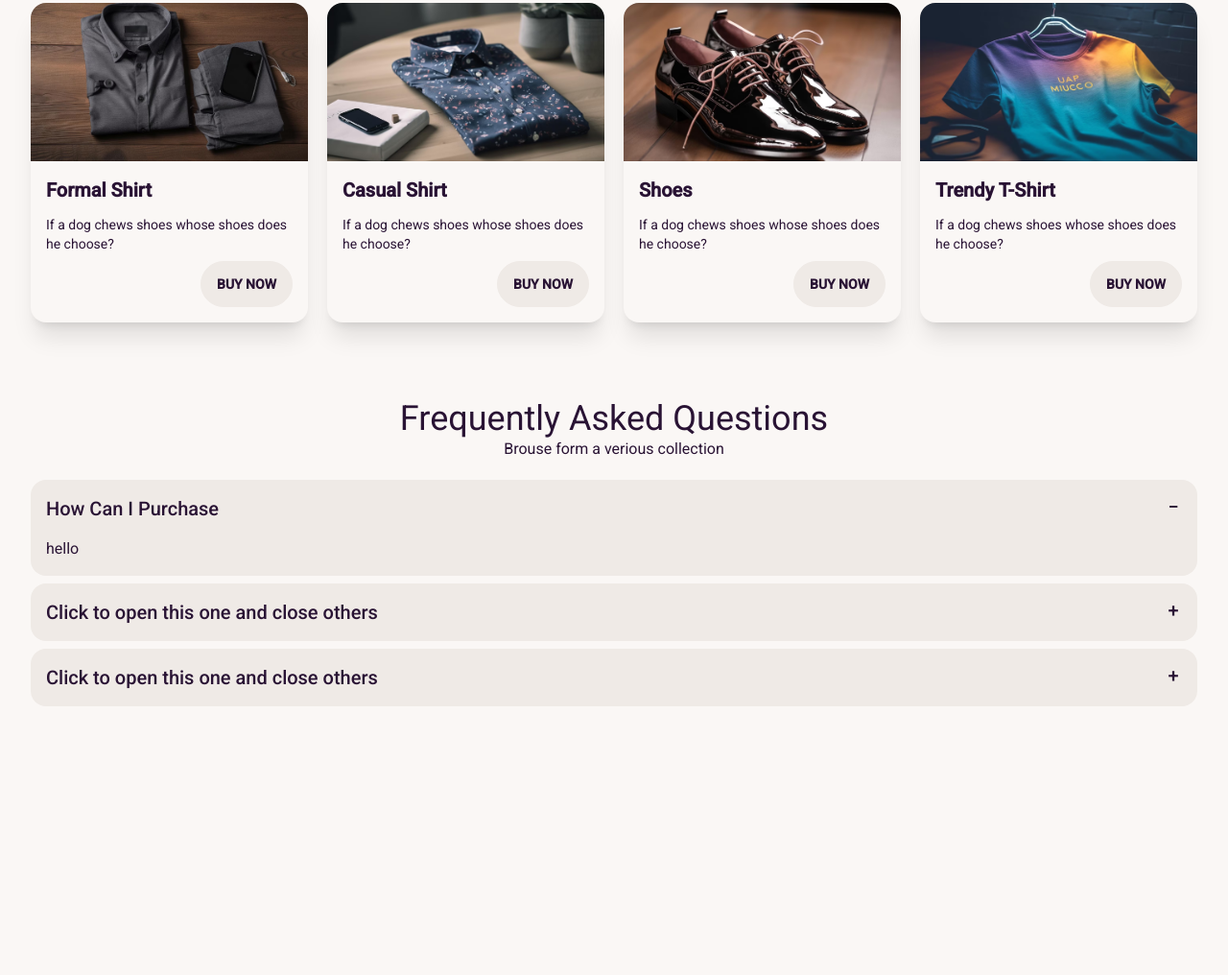
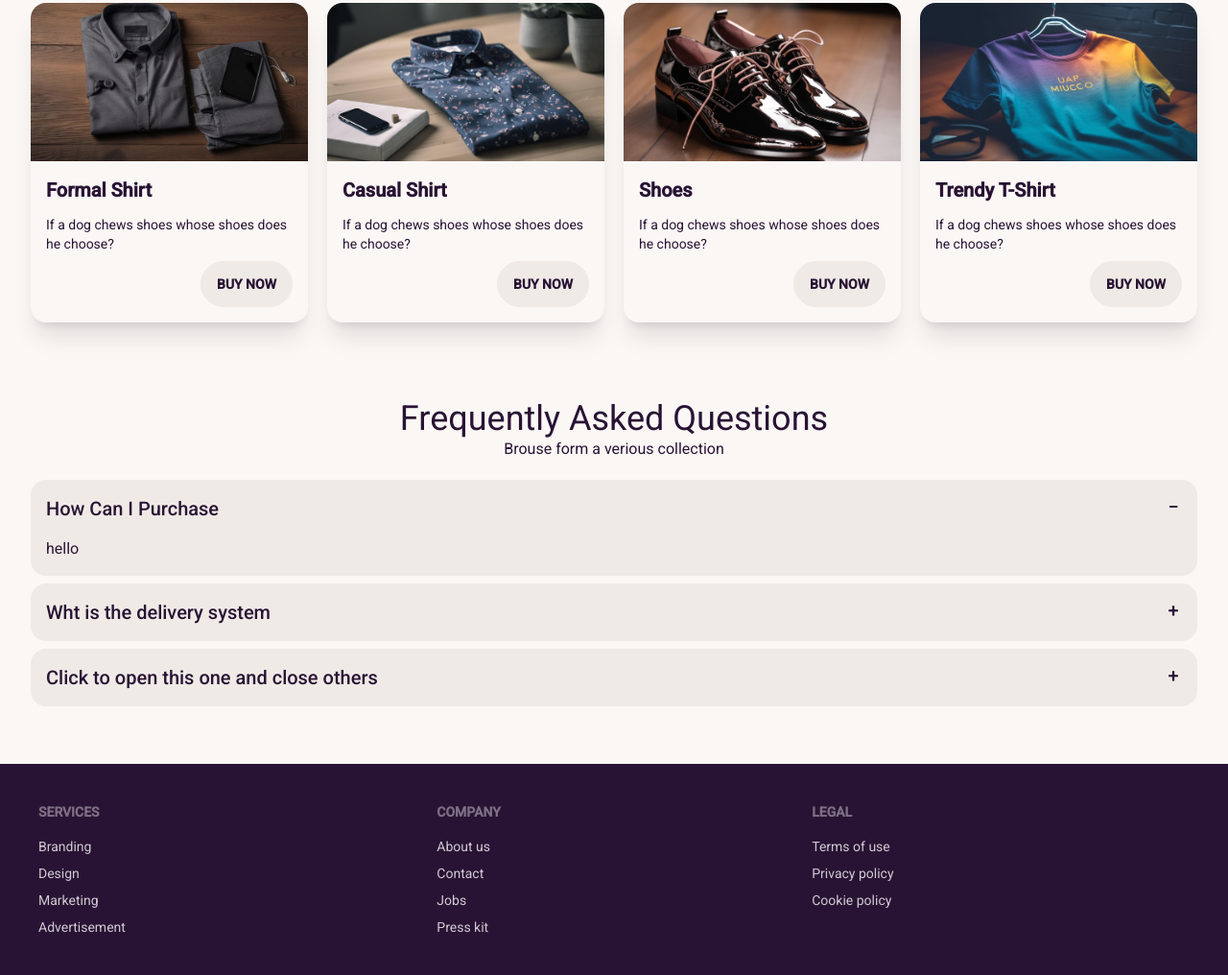
Before and after one commit to akhlas789/daisy-man-website, a plain HTML site: page index.html in a window 1280 px wide. Shown: the part 1813-2829 px from the top of the page at 96% size. Before the commit the page ends 2609 px from the top, so only its background shows below. Drawn offline with nearby package versions, Linux system fonts and the light colour scheme.

Commit message:
footer add

```diff
--- a/index.html
+++ b/index.html
@@ -239,7 +239,7 @@
         <div class="collapse collapse-plus bg-base-200 mb-2">
             <input type="radio" name="my-accordion-3" />
             <div class="collapse-title text-xl font-medium">
-                Click to open this one and close others
+                Wht is the delivery system
             </div>
             <div class="collapse-content">
                 <p>hello</p>
@@ -256,6 +256,32 @@
         </div>
     </section>
     <!-- faq section end hare -->
+    <!-- footer section start hare -->
+    <section>
+        <footer class="footer p-10 bg-neutral text-neutral-content">
+            <nav>
+                <header class="footer-title">Services</header>
+                <a class="link link-hover">Branding</a>
+                <a class="link link-hover">Design</a>
+                <a class="link link-hover">Marketing</a>
+                <a class="link link-hover">Advertisement</a>
+            </nav>
+            <nav>
+                <header class="footer-title">Company</header>
+                <a class="link link-hover">About us</a>
+                <a class="link link-hover">Contact</a>
+                <a class="link link-hover">Jobs</a>
+                <a class="link link-hover">Press kit</a>
+            </nav>
+            <nav>
+                <header class="footer-title">Legal</header>
+                <a class="link link-hover">Terms of use</a>
+                <a class="link link-hover">Privacy policy</a>
+                <a class="link link-hover">Cookie policy</a>
+            </nav>
+        </footer>
+    </section>
+    <!-- footer section end hare -->
 </body>
 
 </html>
```
